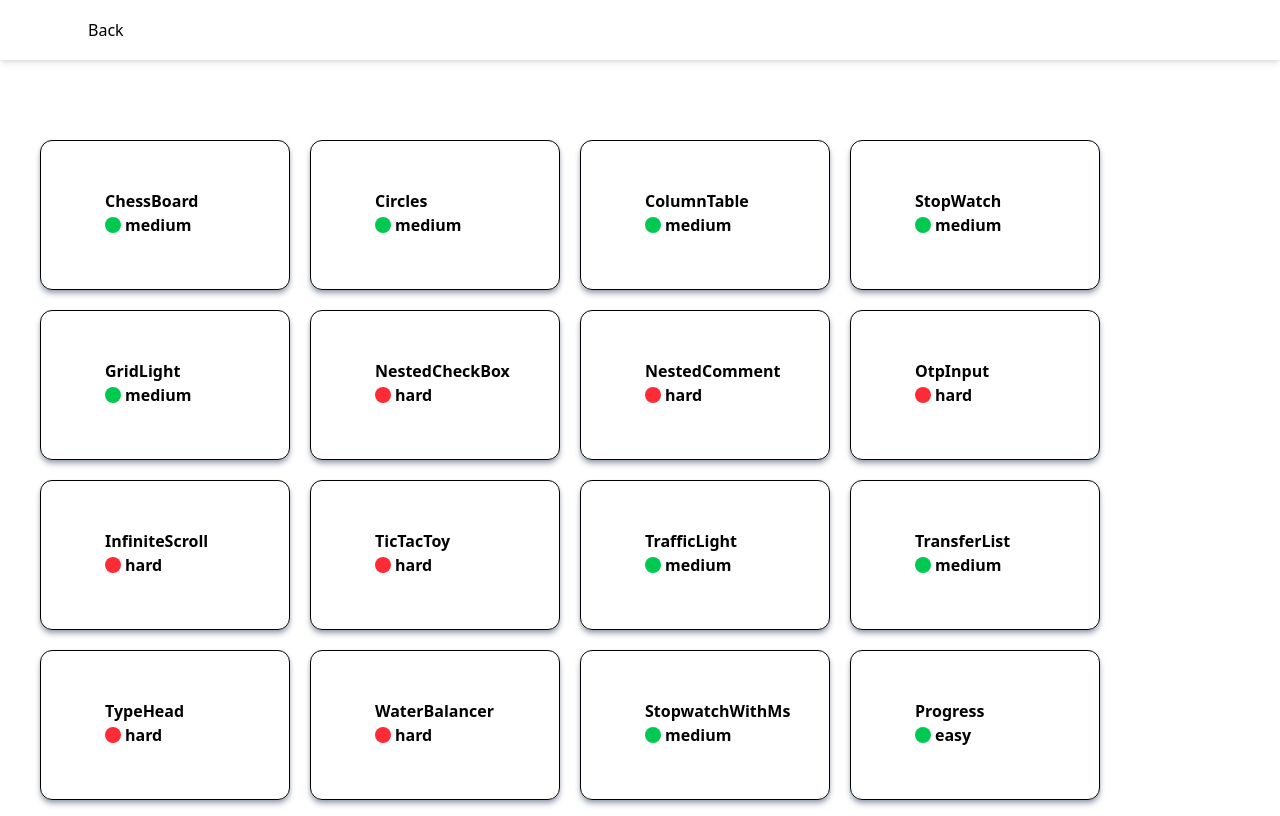
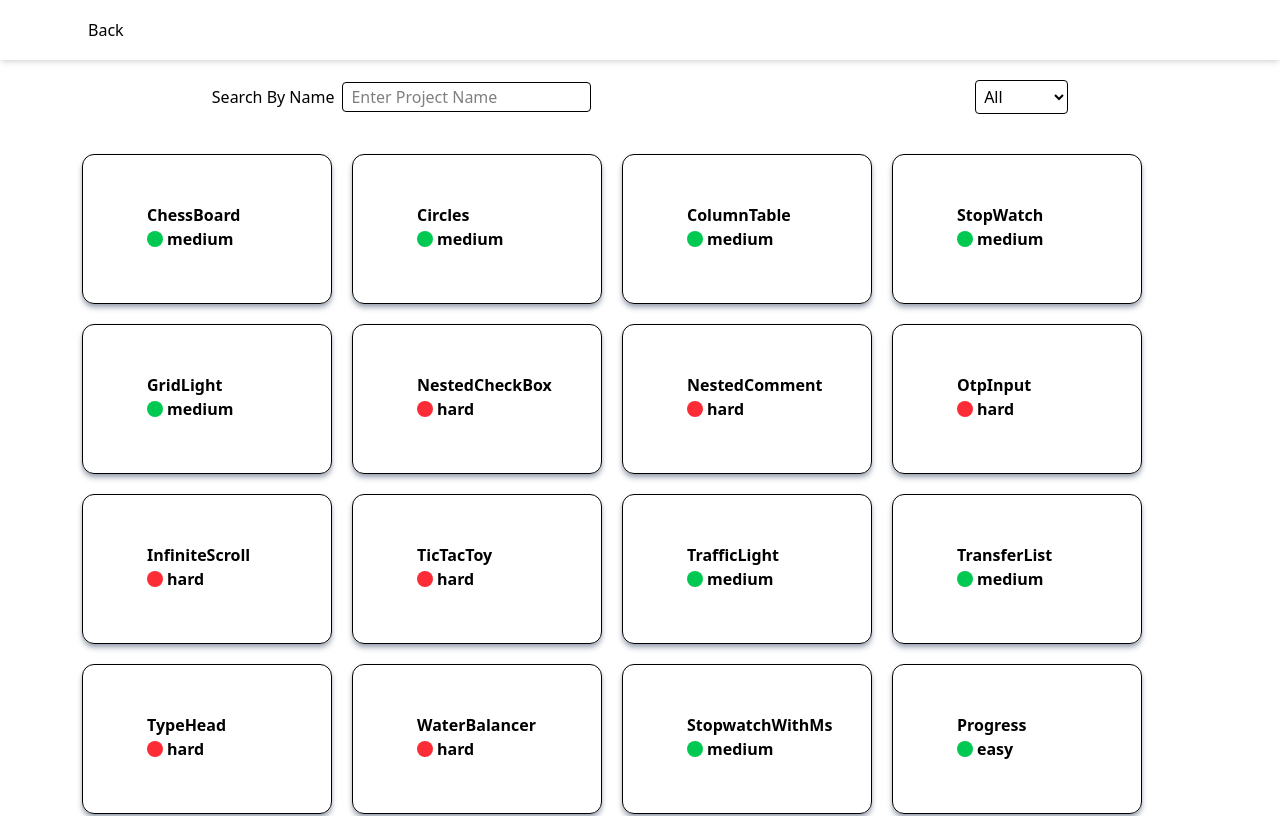
Before and after one commit to DpkRn/mini-projects, a React (Vite) app: page / in a window 1280 px wide. Shown: the top 816 px of the page. Built offline with nearby package versions, Linux system fonts and the light colour scheme.

Commit message:
search and filter features applied

```diff
--- a/src/HomePage.jsx
+++ b/src/HomePage.jsx
@@ -1,12 +1,57 @@
-import React from 'react'
+import React, { useEffect, useState } from 'react'
 import { useNavigate } from 'react-router-dom';
 
 
 const HomePage = ({challanges}) => {
-     const navigate = useNavigate();
+  const [filterText,setFilterText]=useState('all')
+  const [searchText,setSearchText]=useState('')
+  const [filteredComponent,setFilteredComponent]=useState(challanges)
+
+  const navigate = useNavigate();
+
+
+
+
+
+  const handleFilter=(e)=>{
+    const text=e.target.value
+    setSearchText('')
+    setFilterText(text);
+    console.log(filterText)
+    const filtered=text=='all'?challanges:challanges.filter((component)=>component.category==text)
+    setFilteredComponent(filtered)
+  }
+
+  const handleSearch=(e)=>{
+    setFilterText('all')
+    const text=e.target.value
+    setSearchText(text);
+    const filtered=challanges.filter((component)=>component.title.toLowerCase().includes(text.toLowerCase()))
+    console.log(filtered)
+    setFilteredComponent(filtered)
+  }
+
+
+
+
   return (
-    <div className=" flex flex-wrap gap-5  items-center justify-start mt-10 p-10">
-        {challanges.map((component, ind) => (
+   <div className='flex items-center flex-col w-screen p-5 gap-10'>
+    <div className='w-full flex justify-around'>
+     <div className='search flex gap-2 items-center'>
+      <label htmlFor="search">Search By Name</label>
+      <input type="text" id="Search" placeholder='Enter Project Name' className='border h-[30px] p-2 rounded' value={searchText} onChange={(e)=>handleSearch(e)} />
+     </div>
+     <div className='filter'>
+      <select className='border p-1 rounded' value={filterText} onChange={(e)=>handleFilter(e)}>
+        <option value="all">All</option>
+        <option value="easy">Easy</option>
+        <option value="medium">Medium</option>
+        <option value="hard">Hard</option>
+      </select>
+     </div>
+    </div>
+     <div className=" flex flex-wrap gap-5  w-[90%]" >
+        {filteredComponent.map((component, ind) => (
           <div
           key={ind}
             className="w-[250px] h-[150px] border rounded-xl shadow-md shadow-gray-400 flex flex-col justify-start items-start hover:border-white font-bold pl-16 pt-12"
@@ -20,6 +65,7 @@ const HomePage = ({challanges}) => {
           </div>
         ))}
       </div>
+   </div>
   )
 }
 
```
Also changed, not shown: src/App.jsx (line endings or trailing spaces).
